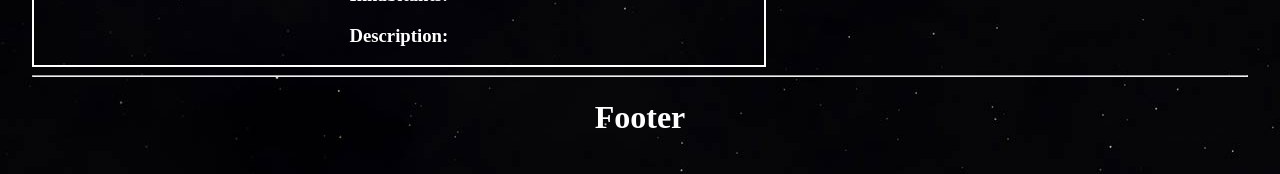
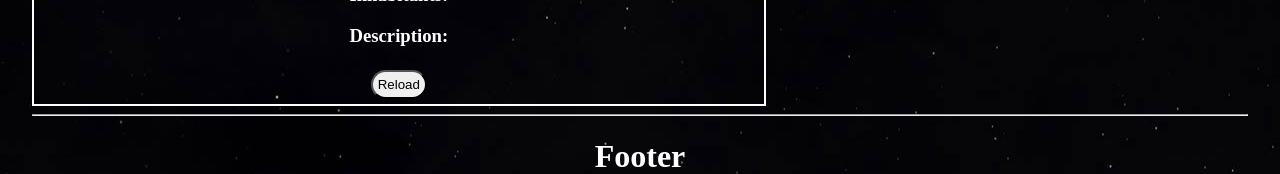
Before and after one commit to m02p02/react-json-project02, a React (Vite) app: page /places/random-place in a window 1280 px wide. Shown: the part 447-621 px from the top of the page. Built offline with nearby package versions, Linux system fonts and the light colour scheme; no server answers.

Commit message:
reload random location

```diff
--- a/src/pages/RandomLocationPage.jsx
+++ b/src/pages/RandomLocationPage.jsx
@@ -2,6 +2,7 @@ import React from "react";
 import axios from "axios";
 import { useEffect, useState } from 'react';
 import { useParams } from "react-router-dom";
+import { NavLink } from "react-router-dom";
 
 function RandomLocationPage () {
 
@@ -23,6 +24,10 @@ function RandomLocationPage () {
         getRandomPlace();
     }, []);
 
+    function reloadPage() {
+        window.location.reload(false);
+    }
+
     return (
 
         <>
@@ -38,6 +43,7 @@ function RandomLocationPage () {
                         <img className='inhabitants-image' src={place.inhabitantsImage} />
                         <h3>Inhabitants: {place.inhabitants}</h3>
                         <h3>Description: {place.inhabitantsDescription}</h3>
+                        <button className='submit-btn' onClick={reloadPage}>Reload</button>
                     </>
                 )}
             </div>
```
